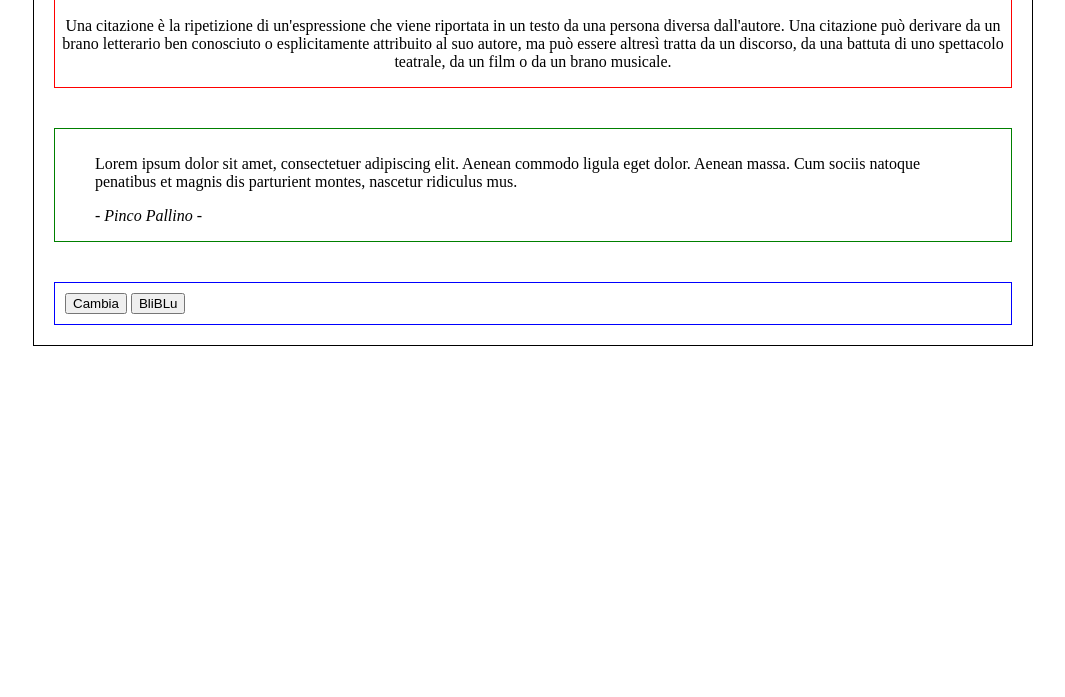
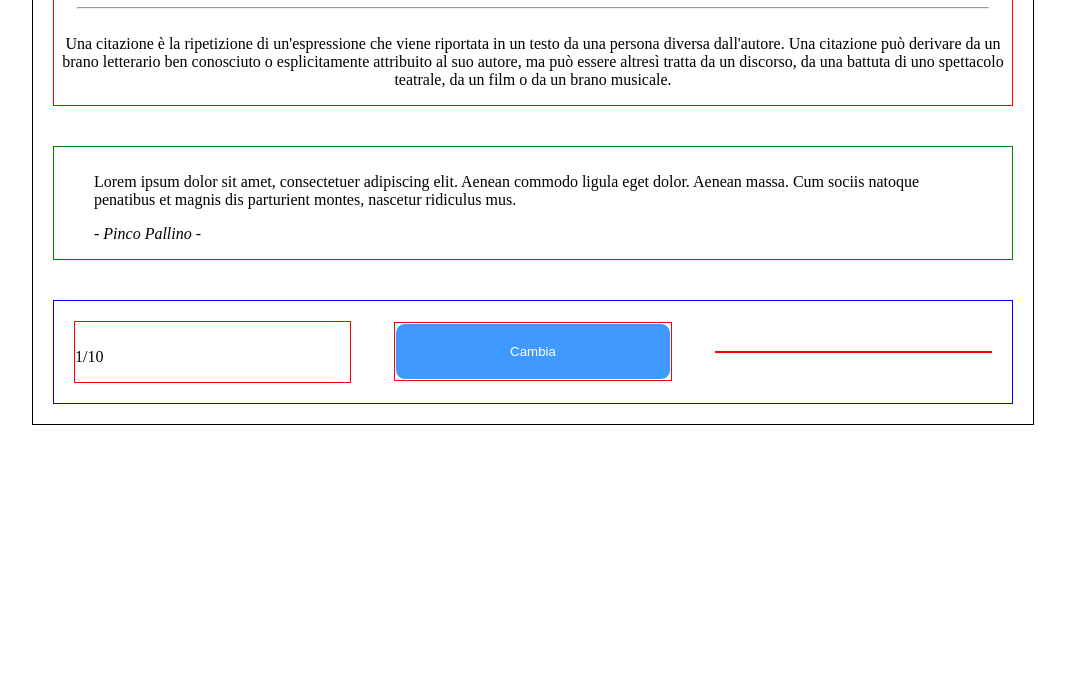
Before and after one commit to sasukeViBritannia/random-quote-machine, a plain HTML site: page index.html in a window 1280 px wide. Shown: the part 103-800 px from the top of the page, without its empty margins (107-1172 px from the left). Drawn offline with nearby package versions, Linux system fonts and the light colour scheme.

Commit message:
Aggiunto possibile contatore ed inizio di styling

```diff
--- a/index.html
+++ b/index.html
@@ -6,6 +6,7 @@
     <meta charset="utf-8">
     <meta name="viewport" content="width=device-width initial-scale=1.0">
     <link rel="stylesheet" type="text/css" href="stile.css">
+    <script src="https://ajax.googleapis.com/ajax/libs/jquery/3.2.1/jquery.min.js"></script>
     <!-- Twitter widgets javascript -->
     <script>
     "use strict";
@@ -26,7 +27,6 @@
         return t;
     }(document, "script", "twitter-wjs"));
     </script>
-   	<script src="https://ajax.googleapis.com/ajax/libs/jquery/3.2.1/jquery.min.js"></script>
     <script src="animazione.js"></script>
 </head>
 
@@ -36,23 +36,30 @@
         <!-- Contenitore intestazione -->
         <header class="intestazione">
             <h1>Generatore casuale di citazioni</h1>
+            <hr>
             <p>Una citazione è la ripetizione di un'espressione che viene riportata in un testo da una persona diversa dall'autore. Una citazione può derivare da un brano letterario ben conosciuto o esplicitamente attribuito al suo autore, ma può essere altresì tratta da un discorso, da una battuta di uno spettacolo teatrale, da un film o da un brano musicale.</p>
             <a href="https://it.wikipedia.org/wiki/Citazione"></a>
         </header>
         <!-- Contenitore scheda citazioni -->
-        <div class="citazioni">
+        <main class="citazioni">
             <blockquote>
                 <p id="citazione">Lorem ipsum dolor sit amet, consectetuer adipiscing elit. Aenean commodo ligula eget dolor. Aenean massa. Cum sociis natoque penatibus et magnis dis parturient montes, nascetur ridiculus mus.</p>
                 <cite id="autore">- Pinco Pallino -</cite>
             </blockquote>
-        </div>
+        </main>
         <!-- Contenitore posizionamento tasti -->
-        <div class="tastiera">
-            <button id="nextCit">Cambia</button>
-            <button>BliBLu</button>
-           <!-- <a class="twitter-share-button" href="https://twitter.com/intent/tweet"></a>-->
-           <div id="tw"></div>
-        </div>
+        <footer class="tastiera">
+            <div class="tastieraCol">
+                <p>1/10</p>
+            </div>
+            <div class="tastieraCol">
+                <button id="nextCit">Cambia</button>
+            </div>
+            <div class="tastieraCol">
+                <!-- <a class="twitter-share-button" href="https://twitter.com/intent/tweet"></a>-->
+                <div id="tw"></div>
+            </div>
+        </footer>
     </div>
 </body>
 
--- a/stile.css
+++ b/stile.css
@@ -1,7 +1,3 @@
-* {
-    box-sizing: border-box;
-}
-
 .contenitore {
     border: 1px solid black;
     max-width: 1000px;
@@ -20,18 +16,49 @@
     margin: 20px;
 }
 
+.intestazione > hr {
+    width: 95%;
+}
+
 .citazioni {
     border: 1px solid green;
     margin: 20px;
+    word-wrap: break-word;
 }
 
 .tastiera {
     border: 1px solid blue;
     margin: 20px;
-    padding: 10px;
+    padding: 20px;
+    display: flex;
+    justify-content: space-between;
+    align-items: center;
 }
 
-#tw {
-	float: right;
-	margin: 0;
+.tastieraCol {
+    flex-basis: 30%;
+    border: 1px solid red;
 }
+
+.tastieraCol:nth-child(1) {
+    text-align: left;
+}
+
+.tastieraCol:nth-child(2) {
+    text-align: center;
+}
+
+.tastieraCol:nth-child(3) {
+    text-align: right;
+}
+
+#nextCit {
+    width: 100%;
+    height: 100%;
+    background-color: #4099ff;
+    color: white;
+    border-radius: 10px;
+    border: 1px solid white;
+    padding: 20px;
+    cursor: pointer;
+}
```
Also changed, not shown: animazione.js (+0 -14 lines).
